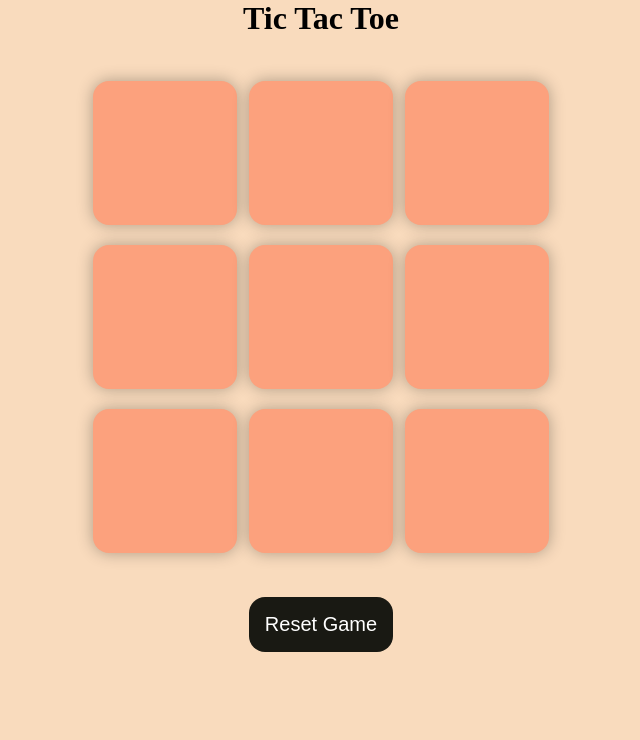
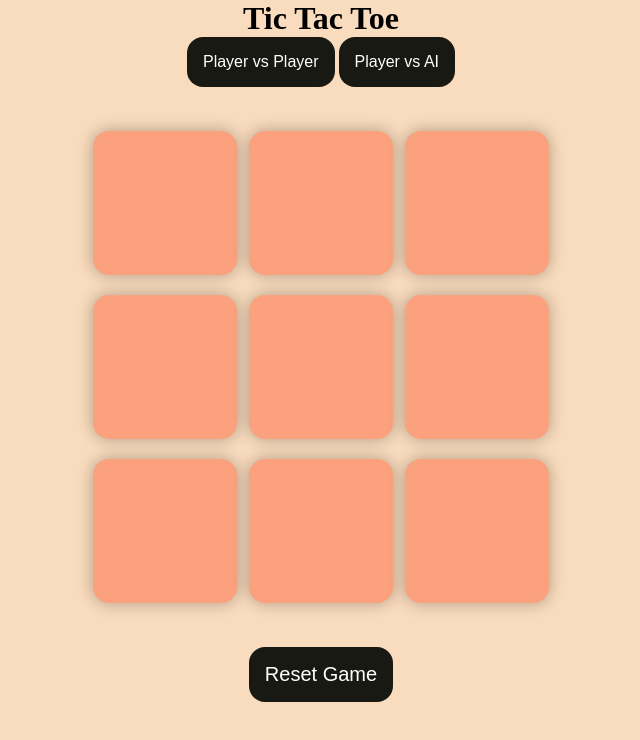
Before and after one commit to abhisek27718/PRODIGY_WD_Task-03, a plain HTML site: page index.html in a window 1280 px wide. Shown: the whole page, without its empty margins (319-959 px from the left). Drawn offline with Linux system fonts and the light colour scheme.

Commit message:
player vs player adding

```diff
--- a/index.html
+++ b/index.html
@@ -13,6 +13,8 @@
     </div>
     <main>
     <h1>Tic Tac Toe</h1>
+    <button id="plyr-plyr">Player vs Player</button>
+    <button id="plyr-ai">Player vs AI</button>
     <div class="container">
         <div class="game">
             <button class="box"></button>
--- a/style.css
+++ b/style.css
@@ -72,3 +72,21 @@
   .hide {
     display: none;
   }
+  #plyr-ai{
+    padding: 1rem;
+    font-size: 1rem;
+    background-color: #191913;
+    color: #fff;
+    border-radius: 1rem;
+    border: none;
+    text-align: center;
+  }
+  #plyr-plyr{
+    padding: 1rem;
+    font-size: 1rem;
+    background-color: #191913;
+    color: #fff;
+    border-radius: 1rem;
+    border: none;
+    text-align: center;
+  }
```
